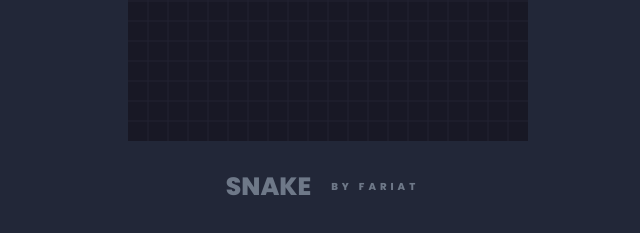
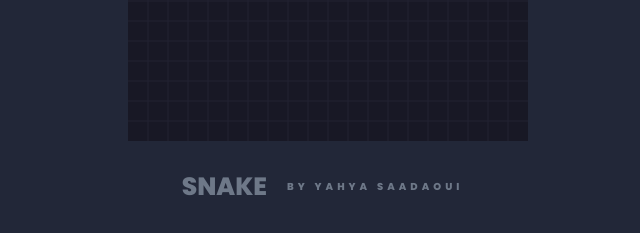
Before and after one commit to YahyaSaadaoui/Project-X, a plain HTML site: page assets/snake.html in a window 1280 px wide. Shown: the part 427-660 px from the top of the page, without its empty margins (335-975 px from the left). Drawn offline with Linux system fonts and the light colour scheme.

Commit message:
Update snake.html

```diff
--- a/assets/snake.html
+++ b/assets/snake.html
@@ -29,7 +29,7 @@
     </div>
   </div>
   <div id="author">
-    <h1>SNAKE</h1> <span>by Fariat</span>
+    <h1>SNAKE</h1> <span>by yahya saadaoui</span>
   </div>
 </div>
 <!-- partial -->
```
